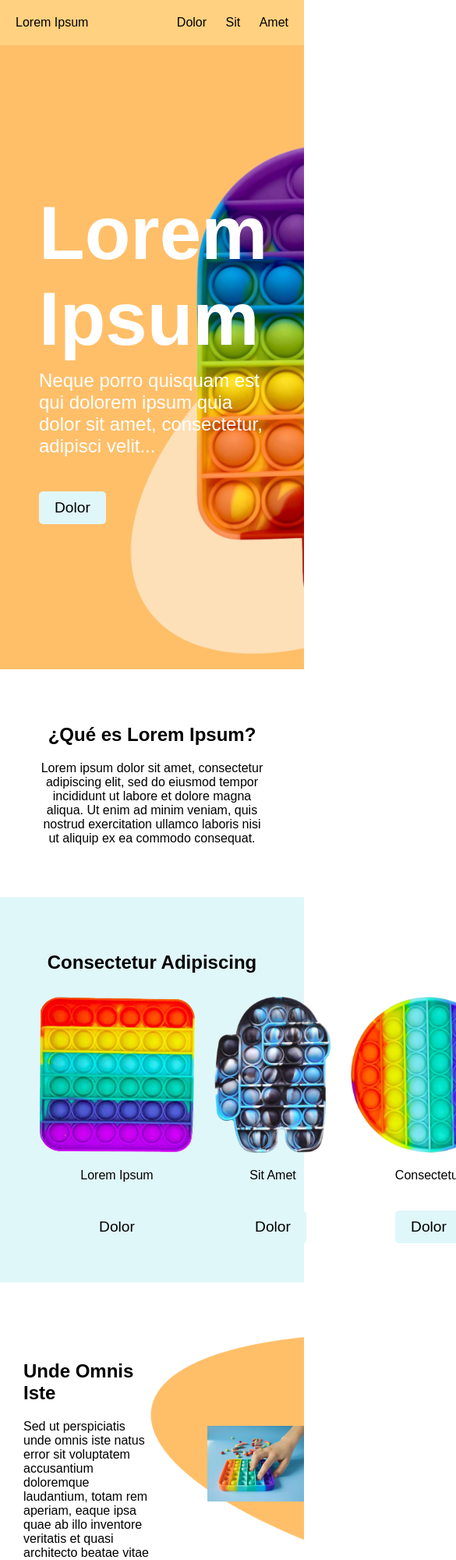
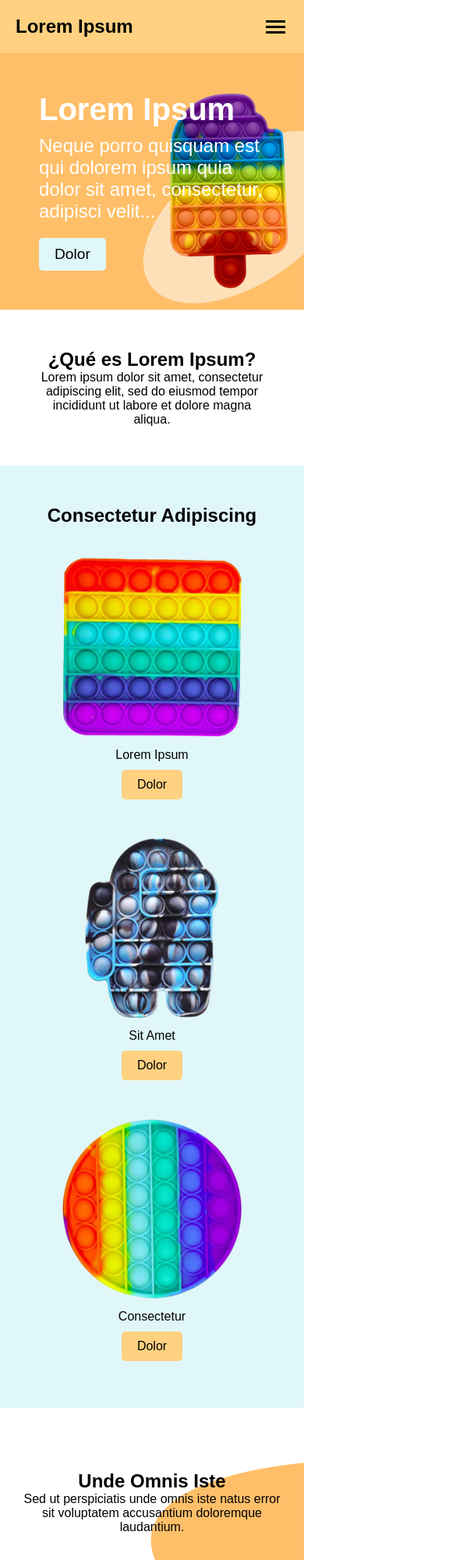
Before and after one commit to santiiander/webTest, a plain HTML site: page index.html in a window 390 px wide. Shown: the top 2000 px of the page at 78% size, 585 px wide, since content can reach past the window. Drawn offline with Linux system fonts and the light colour scheme.

Commit message:
Update index.html
fix Responsive

```diff
--- a/index.html
+++ b/index.html
@@ -5,23 +5,48 @@
     <meta name="viewport" content="width=device-width, initial-scale=1.0">
     <title>Lorem Ipsum</title>
     <style>
+
+        * {
+            margin: 0;
+            padding: 0;
+            box-sizing: border-box;
+        }
+
         body {
             font-family: Arial, sans-serif;
-            margin: 0;
-            padding: 0;
         }
-        header {
+
+        .header {
             background-color: #FFD180;
             padding: 20px;
             display: flex;
             justify-content: space-between;
             align-items: center;
         }
-        nav a {
+        .header__logo {
+            font-size: 1.5em;
+            font-weight: bold;
+        }
+        .header__nav {
+            display: flex;
+            align-items: center;
+        }
+        .header__link {
             color: #000;
             text-decoration: none;
             margin-left: 20px;
         }
+        .header__burger {
+            display: none;
+            cursor: pointer;
+        }
+        .header__burger div {
+            width: 25px;
+            height: 3px;
+            background-color: #000;
+            margin: 4px;
+        }
+
         .hero {
             display: flex;
             justify-content: space-between;
@@ -31,25 +56,20 @@
             background-size: cover;
             background-position: center;
             height: 700px;
+            color: white;
         }
-        .texto-hero {
+        .hero__text {
             flex: 1;
         }
-        .texto-hero h1 {
-            font-size: 6em;
+        .hero__title {
+            font-size: 4em;
             margin: 0;
-            color: white;
         }
-        .texto-hero p {
+        .hero__subtitle {
             font-size: 1.5em;
             margin-top: 10px;
-            color: white;
         }
-        .imagen-hero {
-            flex: 1;
-            text-align: right;
-        }
-        .boton {
+        .hero__button {
             display: inline-block;
             padding: 10px 20px;
             background-color: #E0F7FA;
@@ -59,28 +79,46 @@
             font-size: 1.2em;
             margin-top: 20px;
         }
+
         .informacion {
             background-color: #FFF;
             padding: 50px;
             text-align: center;
         }
+
         .productos {
             background-color: #E0F7FA;
             padding: 50px;
             text-align: center;
         }
-        .cuadrícula-productos {
+        .productos__grid {
             display: flex;
             justify-content: space-around;
+            flex-wrap: wrap;
+            gap: 30px;
             margin-top: 30px;
         }
-        .producto {
+        .productos__item {
             text-align: center;
+            flex: 1 1 200px;
+            max-width: 250px;
+            padding: 10px;
         }
-        .producto img {
-            width: 200px;
-            height: 200px;
+
+        .productos__img {
+            width: 100%;
+            height: auto;
             object-fit: cover;
+            margin-bottom: 10px;
+        }
+        .productos__button {
+            margin-top: 10px;
+            padding: 10px 20px;
+            background-color: #FFD180;
+            color: #000;
+            text-decoration: none;
+            border-radius: 5px;
+            display: inline-block;
         }
         .reglas {
             padding: 50px 0;
@@ -88,101 +126,147 @@
             overflow: hidden;
             background-image: url("bg-grid.png");
             margin-bottom: 50px;
+            text-align: center;
         }
-        .contenido-reglas {
+        .reglas__content {
             max-width: 1200px;
             margin: 0 auto;
             display: flex;
             align-items: center;
             position: relative;
             z-index: 2;
+            flex-wrap: wrap;
         }
-        .texto-reglas {
+        .reglas__text {
             flex: 1;
             padding: 30px;
         }
-        .imagen-reglas {
+        .reglas__img {
             flex: 1;
-            text-align: right;
+            text-align: center;
         }
-        .imagen-reglas img {
+        .reglas__img img {
             max-width: 75%;
             height: auto;
         }
-        footer {
+
+        .footer {
             background-color: #333;
             color: #FFF;
             padding: 20px;
             display: flex;
-            justify-content: space-between;
+            justify-content: space-around;
+            flex-wrap: wrap;
         }
+        @media (max-width: 768px) {
+            .hero {
+                flex-direction: column;
+                height: auto;
+            }
+            .hero__title {
+                font-size: 2.5em;
+            }
+            .header__nav {
+                display: none;
+                flex-direction: column;
+                background-color: #FFD180;
+                position: absolute;
+                width: 100%;
+                top: 70px;
+                left: 0;
+                z-index: 1;
+            }
+            .header__nav--active {
+                display: flex;
+            }
+            .header__burger {
+                display: block;
+            }
+            .reglas__content {
+                flex-direction: column; /* Cambiar a disposición vertical */
+                text-align: center;
+            }
+            .reglas__img {
+                margin-top: 20px; /* Añadir margen superior para separar del texto */
+            }
+        }
+
     </style>
 </head>
 <body>
-    <header>
-        <div class="logo">Lorem Ipsum</div>
-        <nav>
-            <a href="#">Dolor</a>
-            <a href="#">Sit</a>
-            <a href="#">Amet</a>
+    <header class="header">
+        <div class="header__logo">Lorem Ipsum</div>
+        <nav class="header__nav">
+            <a href="#" class="header__link">Dolor</a>
+            <a href="#" class="header__link">Sit</a>
+            <a href="#" class="header__link">Amet</a>
         </nav>
+        <div class="header__burger" onclick="toggleMenu()">
+            <div></div>
+            <div></div>
+            <div></div>
+        </div>
     </header>
 
     <section class="hero">
-        <div class="texto-hero">
-            <h1>Lorem Ipsum</h1>
-            <p>Neque porro quisquam est qui dolorem ipsum quia dolor sit amet, consectetur, adipisci velit...</p>
-            <a href="#" class="boton">Dolor</a>
+        <div class="hero__text">
+            <h1 class="hero__title">Lorem Ipsum</h1>
+            <p class="hero__subtitle">Neque porro quisquam est qui dolorem ipsum quia dolor sit amet, consectetur, adipisci velit...</p>
+            <a href="#" class="hero__button">Dolor</a>
         </div>
     </section>
 
     <section class="informacion">
         <h2>¿Qué es Lorem Ipsum?</h2>
-        <p>Lorem ipsum dolor sit amet, consectetur adipiscing elit, sed do eiusmod tempor incididunt ut labore et dolore magna aliqua. Ut enim ad minim veniam, quis nostrud exercitation ullamco laboris nisi ut aliquip ex ea commodo consequat.</p>
+        <p>Lorem ipsum dolor sit amet, consectetur adipiscing elit, sed do eiusmod tempor incididunt ut labore et dolore magna aliqua.</p>
     </section>
 
     <section class="productos">
         <h2>Consectetur Adipiscing</h2>
-        <div class="cuadrícula-productos">
-            <div class="producto">
-                <img src="square.png" alt="Lorem Ipsum">
+        <div class="productos__grid">
+            <div class="productos__item">
+                <img src="square.png" alt="Lorem Ipsum" class="productos__img">
                 <p>Lorem Ipsum</p>
-                <a href="#" class="boton">Dolor</a>
+                <a href="#" class="productos__button">Dolor</a>
             </div>
-            <div class="producto">
-                <img src="amongus.png" alt="Sit Amet">
+            <div class="productos__item">
+                <img src="amongus.png" alt="Sit Amet" class="productos__img">
                 <p>Sit Amet</p>
-                <a href="#" class="boton">Dolor</a>
+                <a href="#" class="productos__button">Dolor</a>
             </div>
-            <div class="producto">
-                <img src="round.png" alt="Consectetur">
+            <div class="productos__item">
+                <img src="round.png" alt="Consectetur" class="productos__img">
                 <p>Consectetur</p>
-                <a href="#" class="boton">Dolor</a>
+                <a href="#" class="productos__button">Dolor</a>
             </div>
         </div>
     </section>
 
     <section class="reglas">
-        <div class="contenido-reglas">
-            <div class="texto-reglas">
+        <div class="reglas__content">
+            <div class="reglas__text">
                 <h2>Unde Omnis Iste</h2>
-                <p>Sed ut perspiciatis unde omnis iste natus error sit voluptatem accusantium doloremque laudantium, totam rem aperiam, eaque ipsa quae ab illo inventore veritatis et quasi architecto beatae vitae dicta sunt explicabo.</p>
+                <p>Sed ut perspiciatis unde omnis iste natus error sit voluptatem accusantium doloremque laudantium.</p>
             </div>
-            <div class="imagen-reglas">
+            <div class="reglas__img">
                 <img src="photo.jpg" alt="Lorem Ipsum">
             </div>
         </div>
     </section>
 
-    <footer>
+    <footer class="footer">
         <div>Lorem Ipsum</div>
         <div>Dolor Sit</div>
         <div>Amet</div>
         <div>Consectetur</div>
         <div>Adipiscing</div>
     </footer>
+
+    <script>
+        function toggleMenu() {
+            const nav = document.querySelector('.header__nav');
+            nav.classList.toggle('header__nav--active');
+        }
+    </script>
 </body>
 </html>
-
-<!--
-Use lorems para rellenar el contenido dado que en ruso no entendia y tampoco iba acorde -->
```
